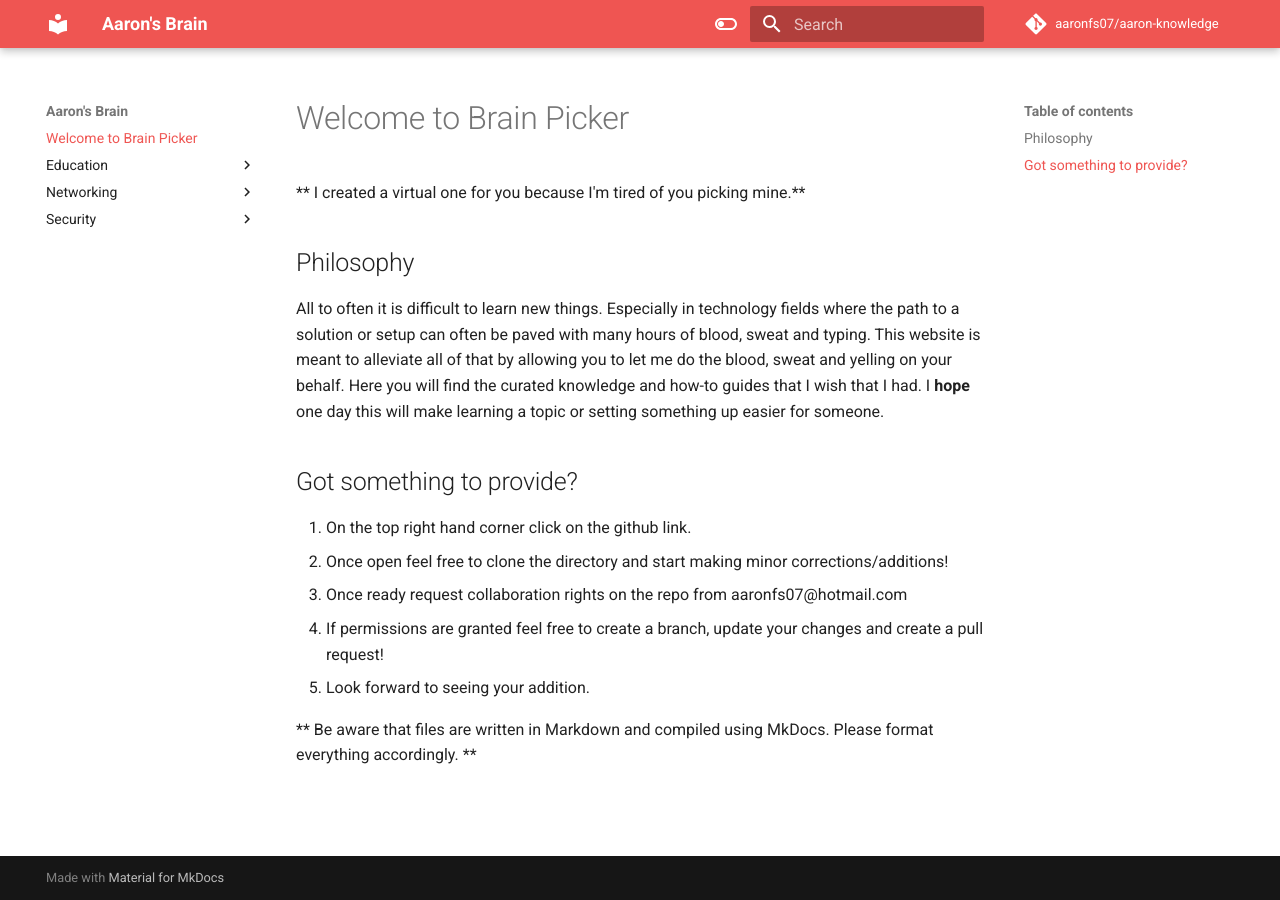
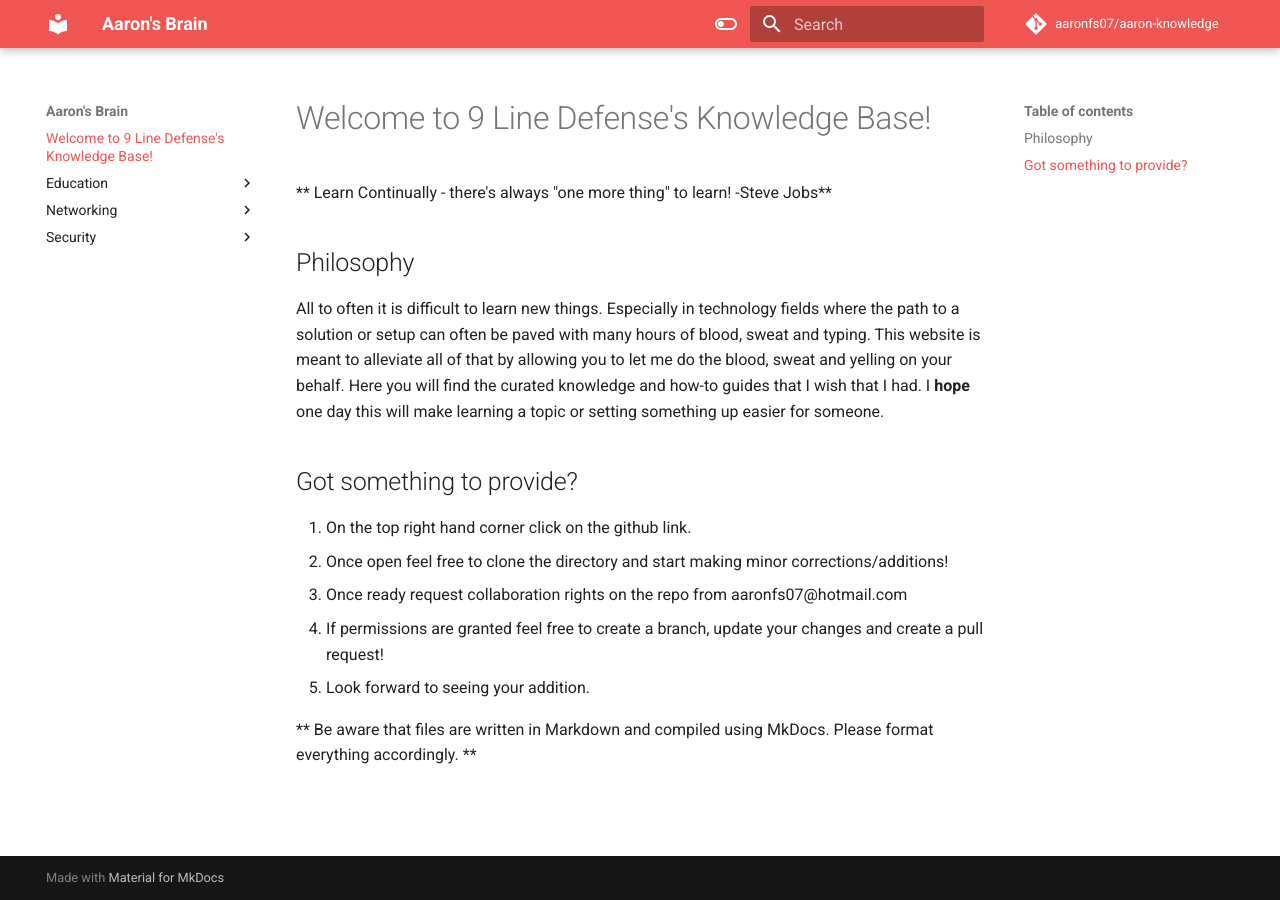
Before and after one commit to aaronfs07/9linedefense-knowledge, an MkDocs documentation site: the page built from docs/index.md, in a window 1280 px wide. Built offline with MkDocs 1.6.1 and Material for MkDocs 9.7.7, drawn with Linux system fonts in a browser that asks for light colours; comment, search, counter and statistics services are not loaded.

Commit message:
Update index.md

```diff
--- a/docs/index.md
+++ b/docs/index.md
@@ -1,6 +1,6 @@
-# Welcome to Brain Picker
+# Welcome to 9 Line Defense's Knowledge Base!
 
-** I created a virtual one for you because I'm tired of you picking mine.**
+** Learn Continually - there's always "one more thing" to learn! -Steve Jobs**
 
 
 
```
